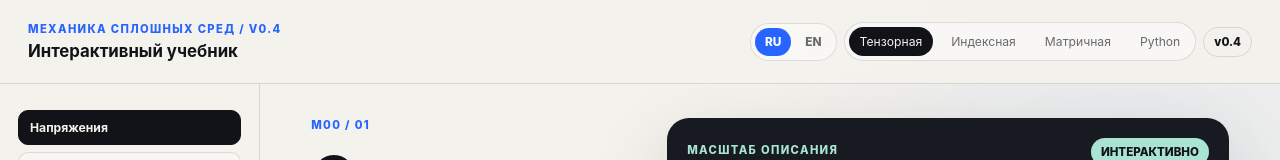
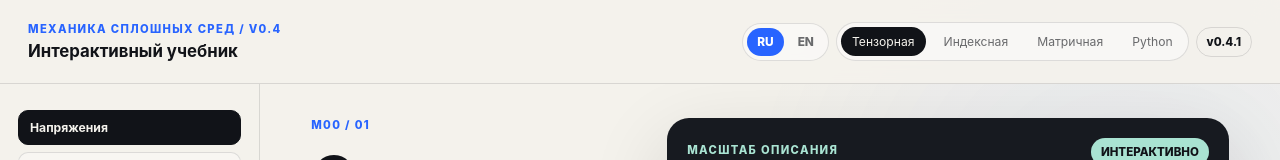
Before and after one commit to karinaurazova/interactive_book_on_continuum_mechanics, a React (Vite) app: page / in a window 1280 px wide. Shown: the top 160 px of the page. Built offline with nearby package versions, Linux system fonts and the light colour scheme.

Commit message:
release: show v0.4.1 in app shell

```diff
--- a/src/App.tsx
+++ b/src/App.tsx
@@ -47,7 +47,7 @@ export default function App() {
               </button>
             ))}
           </div>
-          <div className="version">v0.4</div>
+          <div className="version">v0.4.1</div>
         </div>
       </header>
 
```
